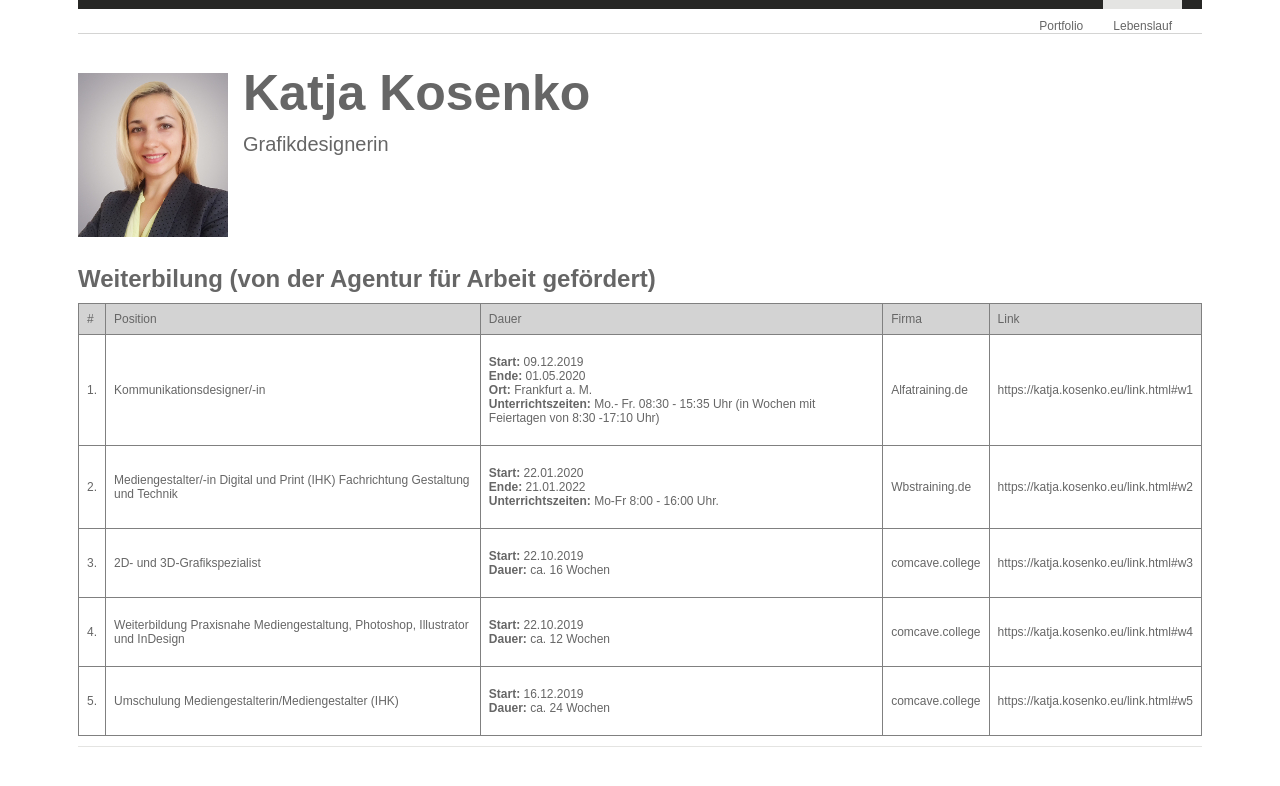
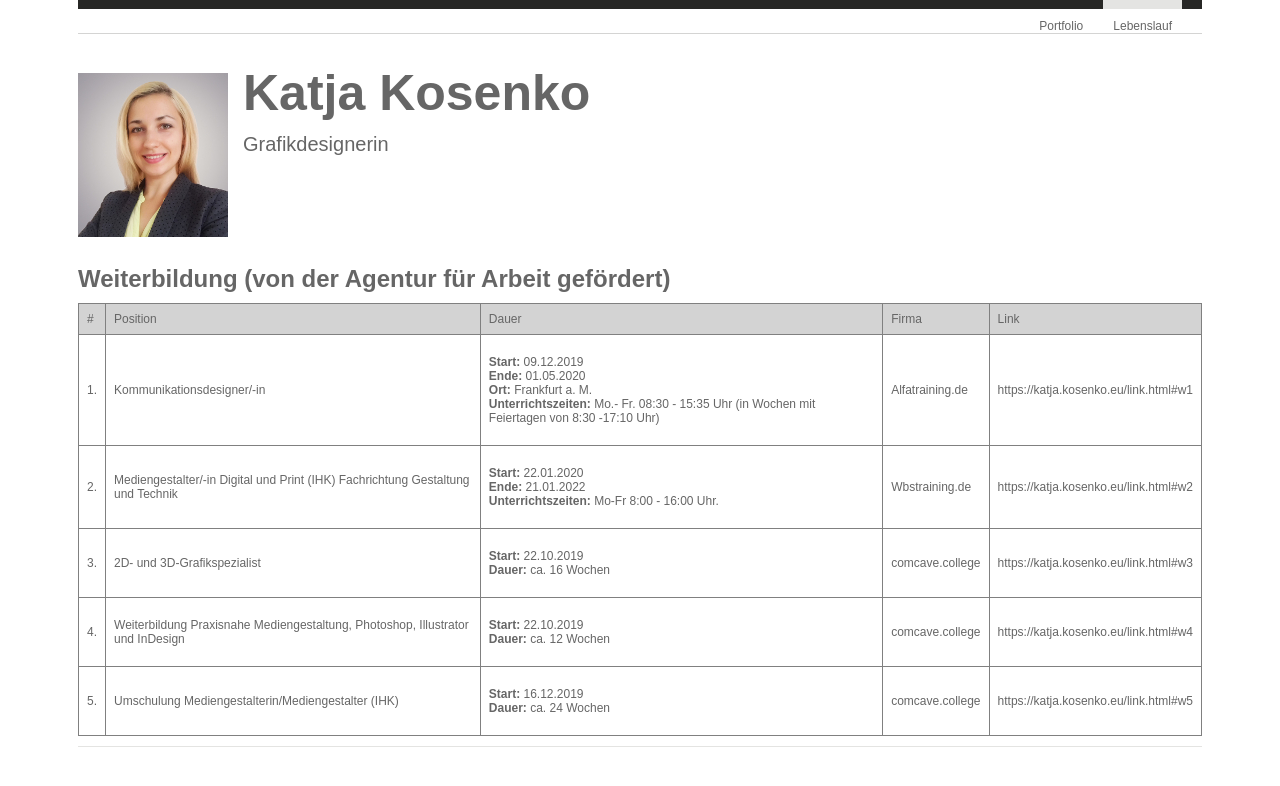
Before and after one commit to vkosenko/katj, a Jekyll site: the page built from weiterbildung.html, in a window 1280 px wide. Shown: the top 786 px of the page. Built offline with Jekyll 4.4.1, drawn with Linux system fonts in a browser that asks for light colours; nearby versions of some CDN libraries.

Commit message:
Updated: weiterbildung - typo

```diff
--- a/weiterbildung.html
+++ b/weiterbildung.html
@@ -82,7 +82,7 @@ layout: default
                         });
                     </script>
 
-                   <h1>Weiterbilung (von der Agentur für Arbeit gefördert)</h1>
+                   <h1>Weiterbildung (von der Agentur für Arbeit gefördert)</h1>
                     <div id="tblContainer"></div>
                 </div>
             </div>
```
